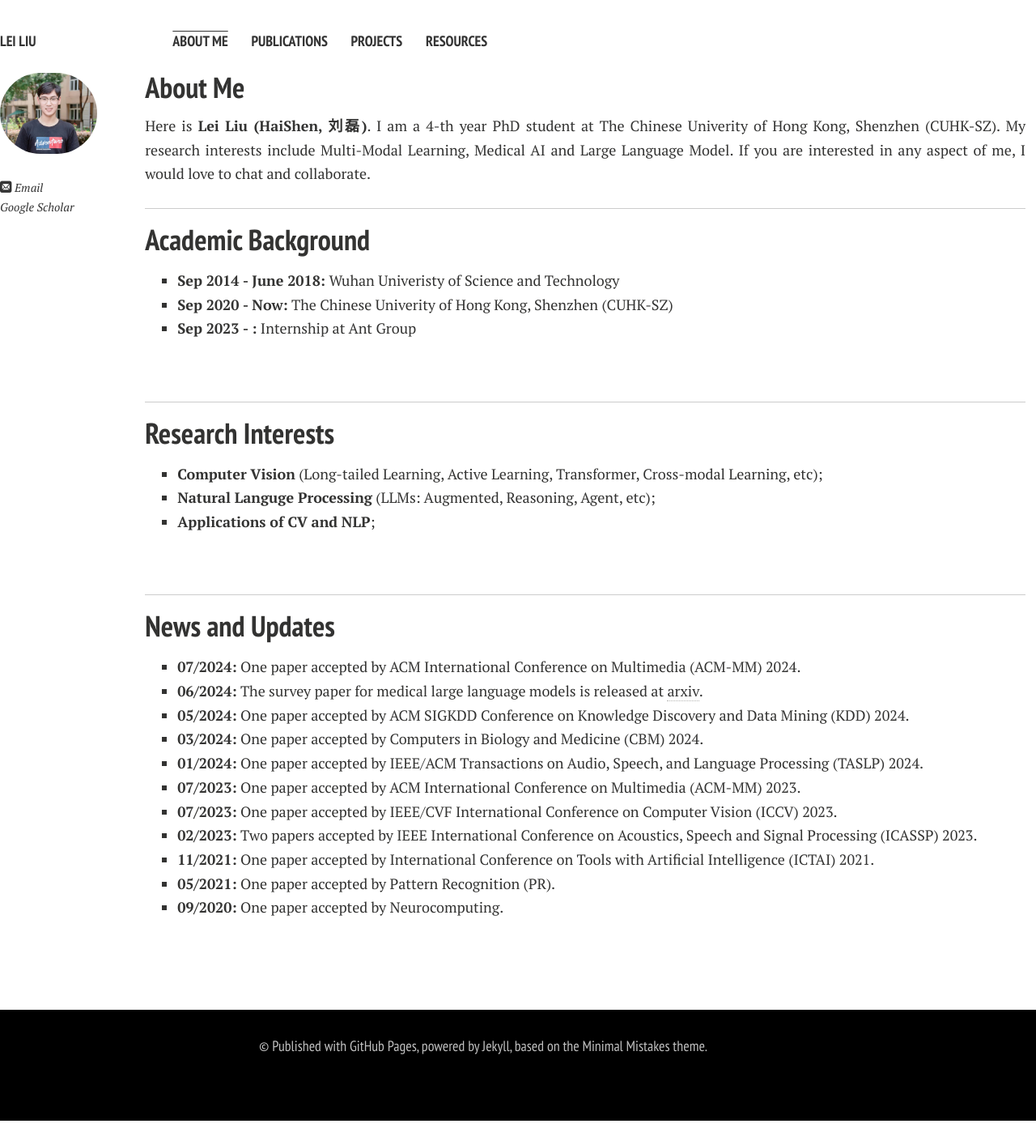
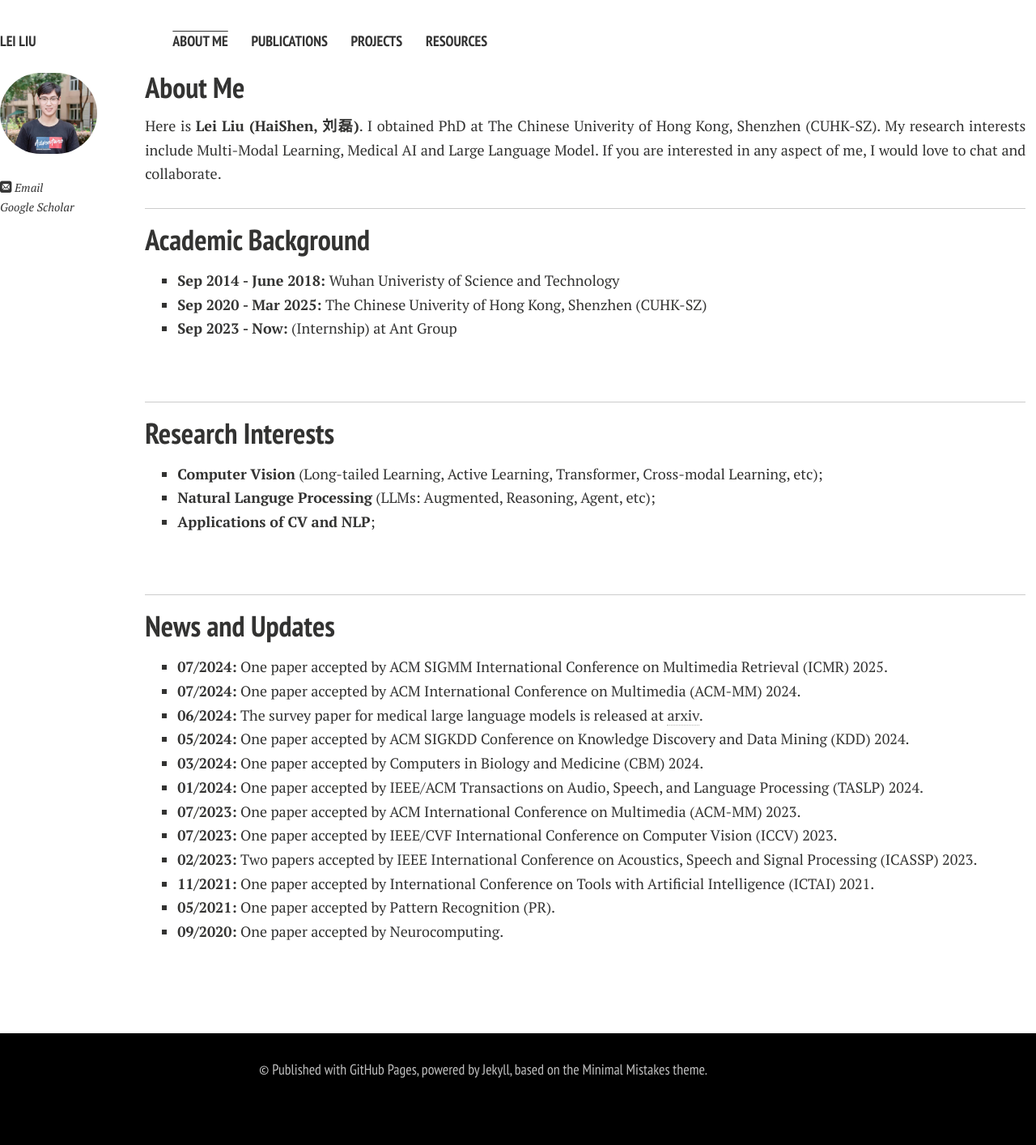
Before and after one commit to Ocean537/Haishen-ll.github.io, a Jekyll site: the page built from index.md, in a window 1280 px wide. Shown: the whole page at 81% size. Built offline with Jekyll 4.4.1, drawn with Linux system fonts in a browser that asks for light colours; nearby versions of some CDN libraries; comment, search, counter and statistics services are not loaded; a style sheet for code colours, icons or effects is not loaded; our own code applies the rules of GitHub Pages for plain Markdown files; before the commit the page ends 1384 px from its top, so only the background shows below that.

Commit message:
Update index.md

```diff
--- a/index.md
+++ b/index.md
@@ -6,7 +6,7 @@ layout: page
 
 <!-- ---<img src="https://Haishen-ll.github.io/liulei.jpeg" class="floatpic" width="480" height="380">--->
 
-Here is **Lei Liu (HaiShen, 刘磊)**. I am a 4-th year PhD student at The Chinese Univerity of Hong Kong, Shenzhen (CUHK-SZ). My research interests include Multi-Modal Learning, Medical AI and Large Language Model. If you are interested in any aspect of me, I would love to chat and collaborate.
+Here is **Lei Liu (HaiShen, 刘磊)**. I obtained PhD at The Chinese Univerity of Hong Kong, Shenzhen (CUHK-SZ). My research interests include Multi-Modal Learning, Medical AI and Large Language Model. If you are interested in any aspect of me, I would love to chat and collaborate.
 <br>
 
 
@@ -15,8 +15,8 @@ Here is **Lei Liu (HaiShen, 刘磊)**. I am a 4-th year PhD student at The Chine
 ## Academic Background
 
 - **Sep 2014 - June 2018:** Wuhan Univeristy of Science and Technology
-- **Sep 2020 - Now:** The Chinese Univerity of Hong Kong, Shenzhen (CUHK-SZ)
-- **Sep 2023 - :** Internship at Ant Group
+- **Sep 2020 - Mar 2025:** The Chinese Univerity of Hong Kong, Shenzhen (CUHK-SZ)
+- **Sep 2023 - Now:** (Internship) at Ant Group
 
 <br>
 
@@ -33,6 +33,7 @@ Here is **Lei Liu (HaiShen, 刘磊)**. I am a 4-th year PhD student at The Chine
 ---
 
 ## News and Updates
+- **07/2024:** One paper accepted by ACM SIGMM International Conference on Multimedia Retrieval (ICMR) 2025.
 - **07/2024:** One paper accepted by ACM International Conference on Multimedia (ACM-MM) 2024.
 - **06/2024:** The survey paper for medical large language models is released at [arxiv](https://arxiv.org/pdf/2406.03712).
 - **05/2024:** One paper accepted by ACM SIGKDD Conference on Knowledge Discovery and Data Mining (KDD) 2024.
```
